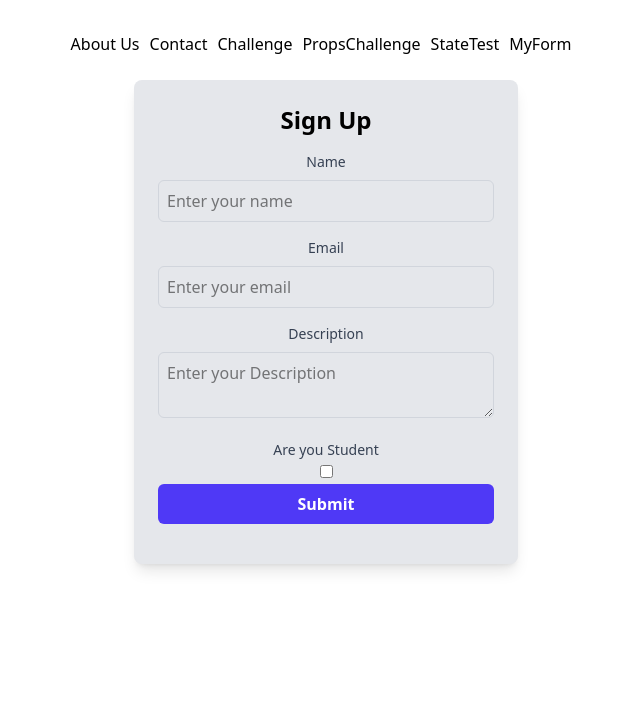
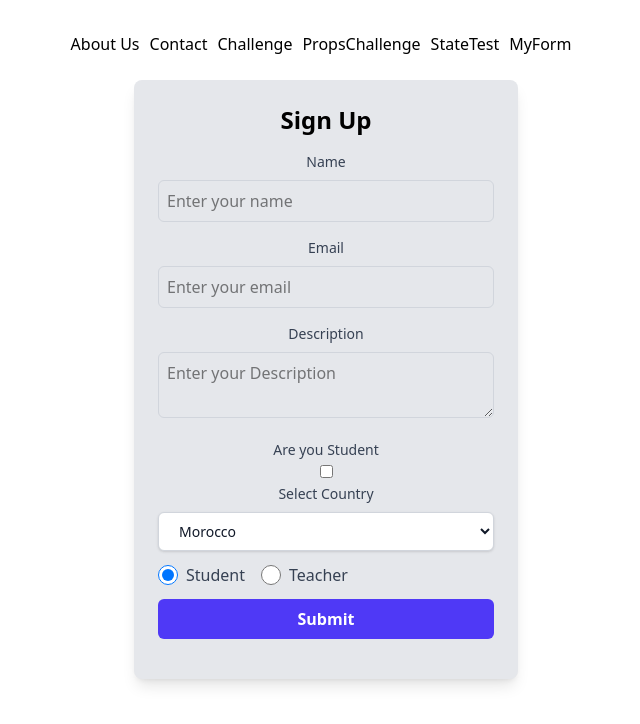
Before and after one commit to hero-Can/React-Js-Challenges, a React (Vite) app: page /myForm in a window 1280 px wide. Shown: the top 724 px of the page, without its empty margins (314-954 px from the left). Built offline with nearby package versions, Linux system fonts and the light colour scheme.

Commit message:
Select & Radio Inputs with State

```diff
--- a/src/MyForm.jsx
+++ b/src/MyForm.jsx
@@ -1,11 +1,17 @@
 import React, { useState } from "react";
 
 function MyForm() {
+  const [formInputs, setFormInputs] = useState({
+    name: "",
+    email: "",
+    description: "",
+    isStudent: false,
+    country: "Morocco",
+    status : "Student"
+  });
 
-    const [formInputs,setFormInputs] = useState({name :"",email: "",description:"",isStudent: false});
-
-    function handleCheckboxChanged(event){
-      setFormInputs({...formInputs,isStudent: event.target.checked});
+  function handleCheckboxChanged(event) {
+    setFormInputs({ ...formInputs, isStudent: event.target.checked });
   }
 
   return (
@@ -33,7 +39,7 @@ function MyForm() {
             name="name"
             value={formInputs.name}
             onChange={(event) => {
-               setFormInputs({...formInputs,name: event.target.value});
+              setFormInputs({ ...formInputs, name: event.target.value });
               // let copyFormInputs = {...formInputs}; // make a copy of formInputs to avoid call by references because it is an object
               // copyFormInputs.name = event.target.value;
               // setFormInputs(copyFormInputs);
@@ -57,7 +63,7 @@ function MyForm() {
             name="email"
             value={formInputs.email}
             onChange={(event) => {
-                setFormInputs({...formInputs,email: event.target.value});
+              setFormInputs({ ...formInputs, email: event.target.value });
             }}
             className="mt-2 p-2 w-full border border-gray-300 rounded-md focus:outline-none focus:ring-2 focus:ring-indigo-500"
             placeholder="Enter your email"
@@ -78,20 +84,51 @@ function MyForm() {
             name="description"
             value={formInputs.description}
             onChange={(event) => {
-                setFormInputs({...formInputs,description: event.target.value});
+              setFormInputs({ ...formInputs, description: event.target.value });
             }}
             className="mt-2 p-2 w-full border border-gray-300 rounded-md focus:outline-none focus:ring-2 focus:ring-indigo-500"
             placeholder="Enter your Description"
           />
-
         </div>
 
         <label
           htmlFor="description"
           className="block text-sm font-medium text-gray-700"
-            >Are you Student
+        >
+          Are you Student
         </label>
-          <input type="checkbox" checked={formInputs.isStudent} onChange={handleCheckboxChanged}/>
+        <input
+          type="checkbox"
+          checked={formInputs.isStudent}
+          onChange={handleCheckboxChanged}
+        />
+
+        <label for="example" class="block text-sm font-medium text-gray-700">
+          Select Country
+        </label>
+        <select
+          value={formInputs.country}
+          onChange={(event) => {setFormInputs({...formInputs,country: event.target.value})}}
+          id="example"
+          name="example"
+          class="my-2 block w-full px-4 py-2 text-base text-gray-900 bg-white border border-gray-300 rounded-md shadow-sm focus:outline-none focus:ring-indigo-500 focus:border-indigo-500 sm:text-sm"
+        >
+          <option value="Morocco">Morocco</option>
+          <option value="Saudia">Saudia</option>
+          <option value="Japan">Japan</option>
+        </select>
+
+        <div class="my-3 flex items-center space-x-4">
+    <label for="option1" class="inline-flex items-center space-x-2">
+      <input type="radio" id="option1" name="status" value="Student" class="h-5 w-5 text-indigo-600 border-gray-300 focus:ring-indigo-500" checked={formInputs.status == "Student"} onChange={(event) => {setFormInputs({...formInputs,status : event.target.value})}}/>
+      <span class="text-gray-700">Student</span>
+    </label>
+    <label for="option2" class="inline-flex items-center space-x-2">
+      <input type="radio" id="option2" name="status" value="Teacher" class="h-5 w-5 text-indigo-600 border-gray-300 focus:ring-indigo-500" checked={formInputs.status == "Teacher"} onChange={(event) => {setFormInputs({...formInputs,status : event.target.value})}} />
+      <span class="text-gray-700">Teacher</span>
+    </label>
+  </div>
+
         {/* Submit Button */}
         <div className="mb-4">
           <button
@@ -105,10 +142,6 @@ function MyForm() {
     </div>
   );
 }
-
-
-
-
 
 //collect state in one object but the issue is we must add the new fields in every input we add
 // function MyForm() {
@@ -178,7 +211,6 @@ function MyForm() {
 //     );
 //   }
 
-
 // function MyForm() {
 //   let [name, setName] = useState("");
 //   let [email, setEmail] = useState("");
```
Lines whose indentation alone changed are shown as unchanged.
